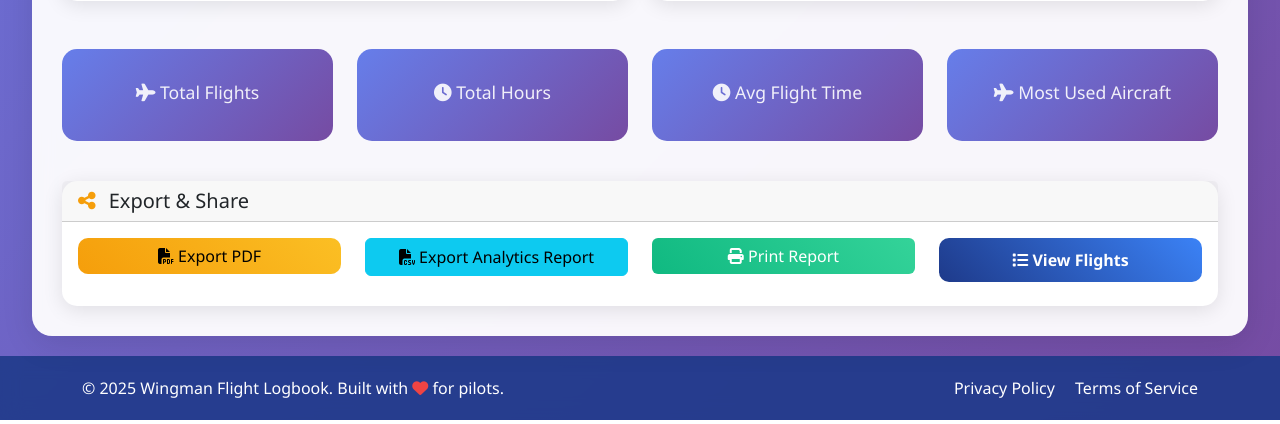
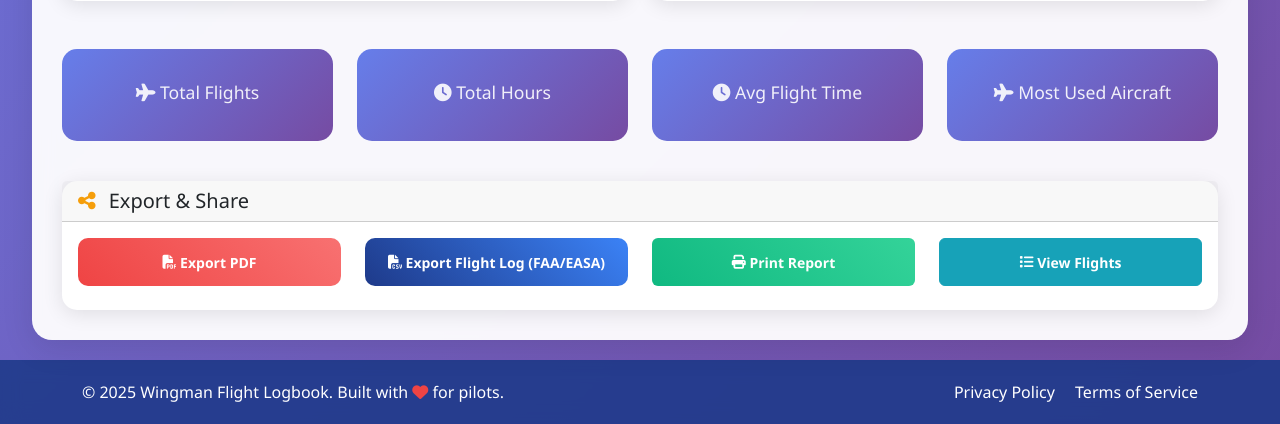
Before and after one commit to Joseph-Enkaoua/Wingman, a Django app: template templates/logbook/charts.html in a window 1280 px wide. Shown: the part 1034-1458 px from the top of the page. Run offline with Django 5.2, Linux system fonts and the light colour scheme; the template is opened without the code that fills it, so the values that code supplies are empty.

Commit message:
Add CSV export functionality and enhance flight data retrieval

```diff
--- a/logbook/urls.py
+++ b/logbook/urls.py
@@ -32,6 +32,7 @@ urlpatterns = [
 
     # Export and API
     path('export/pdf/', views.export_pdf, name='export-pdf'),
+    path('export/csv/', views.export_csv, name='export-csv'),
     path('api/stats/', views.api_flight_stats, name='api-stats'),
 
     # Legal pages
--- a/templates/logbook/aircraft_form.html
+++ b/templates/logbook/aircraft_form.html
@@ -19,8 +19,8 @@
           a new aircraft to your fleet. {% endif %}
         </p>
       </div>
-      <a href="{% url 'aircraft-list' %}" class="btn btn-outline-secondary">
-        <i class="fas fa-arrow-left"></i> Back to Aircraft
+      <a href="{% url 'aircraft-list' %}" class="btn btn-outline-secondary" style="font-weight: bold;">
+        <i class="fas fa-arrow-left"></i>&nbsp;Back to Aircraft
       </a>
     </div>
   </div>
--- a/templates/logbook/charts.html
+++ b/templates/logbook/charts.html
@@ -143,23 +143,23 @@
       <div class="card-body">
         <div class="row">
           <div class="col-md-3 mb-2">
-            <a href="{% url 'export-pdf' %}" class="btn btn-warning w-100">
-              <i class="fas fa-file-pdf"></i> Export PDF
+            <a href="{% url 'export-pdf' %}" class="btn btn-danger w-100" style="background-color: #dc3545; border-color: #dc3545; color: white; height: 48px; display: flex; align-items: center; justify-content: center; font-weight: bold; font-size: 14px;">
+              <i class="fas fa-file-pdf"></i>&nbsp;Export PDF
             </a>
           </div>
           <div class="col-md-3 mb-2">
-            <button class="btn btn-info w-100" onclick="exportChartsData()">
-              <i class="fas fa-file-csv"></i> Export Analytics Report
+            <button class="btn btn-primary w-100" onclick="exportChartsData()" style="background-color: #0d6efd; border-color: #0d6efd; color: white; height: 48px; display: flex; align-items: center; justify-content: center; font-weight: bold; font-size: 14px;">
+              <i class="fas fa-file-csv"></i>&nbsp;Export Flight Log (FAA/EASA)
             </button>
           </div>
           <div class="col-md-3 mb-2">
-            <button class="btn btn-success w-100" onclick="printCharts()">
-              <i class="fas fa-print"></i> Print Report
+            <button class="btn btn-success w-100" onclick="printCharts()" style="background-color: #198754; border-color: #198754; color: white; height: 48px; display: flex; align-items: center; justify-content: center; font-weight: bold; font-size: 14px;">
+              <i class="fas fa-print"></i>&nbsp;Print Report
             </button>
           </div>
           <div class="col-md-3 mb-2">
-            <a href="{% url 'flight-list' %}" class="btn btn-primary w-100">
-              <i class="fas fa-list"></i> View Flights
+            <a href="{% url 'flight-list' %}" class="btn btn-info w-100" style="background-color: #17a2b8; border-color: #17a2b8; color: white; height: 48px; display: flex; align-items: center; justify-content: center; font-weight: bold; font-size: 14px;">
+              <i class="fas fa-list"></i>&nbsp;View Flights
             </a>
           </div>
         </div>
@@ -399,79 +399,79 @@
           // Get conditions data
           const conditionsData = {{ conditions_data|safe }};
 
-          // Create CSV content with better organization
-          let csvContent = 'FLIGHT ANALYTICS DATA EXPORT\n';
+          // Create CSV content with FAA/EASA compliant flight log format
+          let csvContent = '';
+
+          // Header
+          csvContent += 'FLIGHT LOGBOOK EXPORT - FAA/EASA COMPLIANT FORMAT\n';
           csvContent += `Generated on: ${new Date().toLocaleDateString()}\n`;
           csvContent += `Pilot: {{ user.get_full_name|default:user.username }}\n`;
-          csvContent += '='.repeat(50) + '\n\n';
-
-          // Summary Statistics Section
-          csvContent += 'SUMMARY STATISTICS\n';
-          csvContent += '='.repeat(20) + '\n';
-          csvContent += 'Metric,Value\n';
-          csvContent += `Total Flights,{{ total_flights }}\n`;
-          csvContent += `Total Flight Hours,{{ total_hours|floatformat:1 }}\n`;
-          csvContent += `Average Flight Duration,{{ avg_flight_time|floatformat:1 }} hours\n`;
-          csvContent += `Most Used Aircraft,{{ most_used_aircraft }}\n`;
           csvContent += '\n';
 
-          // Monthly Progress Section
-          csvContent += 'MONTHLY FLIGHT PROGRESS (Last 12 Months)\n';
-          csvContent += '='.repeat(40) + '\n';
-          csvContent += 'Month,Total Hours,Night Hours,Cross-Country Hours,Total Flights\n';
-          monthlyData.forEach(item => {
-              csvContent += `${item.month},${item.total_hours.toFixed(1)},${item.night_hours.toFixed(1)},${item.cross_country_hours.toFixed(1)},0\n`;
+          // FAA/EASA Compliant Flight Log Structure
+          csvContent += 'Date,AircraftID,AircraftType,From,To,Route,TotalTime,PIC,SIC,DualReceived,InstructorGiven,Solo,CrossCountry,Day,Night,IFR,SimulatedInstrument,Simulator,DayLandings,NightLandings,Remarks\n';
+
+          // Get flight data from Django context
+          const flightData = {{ flights_data|safe }};
+
+          // Process each flight entry
+          flightData.forEach(flight => {
+              // Calculate role-based time breakdowns
+              let picTime = 0.0, sicTime = 0.0, dualTime = 0.0, instructorTime = 0.0, soloTime = 0.0;
+
+              if (flight.pilot_role === 'PIC') {
+                  picTime = flight.total_time;
+              } else if (flight.pilot_role === 'SIC') {
+                  sicTime = flight.total_time;
+              } else if (flight.pilot_role === 'DUAL') {
+                  dualTime = flight.total_time;
+              } else if (flight.pilot_role === 'INSTR') {
+                  instructorTime = flight.total_time;
+              } else if (flight.pilot_role === 'SOLO') {
+                  soloTime = flight.total_time;
+              }
+
+              // Calculate day/night split
+              const dayTime = flight.total_time - flight.night_time;
+
+              // Determine if IFR or simulated instrument
+              let ifrTime = 0.0, simulatedInstrumentTime = 0.0;
+              if (flight.conditions === 'IFR') {
+                  ifrTime = flight.total_time;
+              } else if (flight.conditions === 'SIM') {
+                  simulatedInstrumentTime = flight.total_time;
+              }
+
+              // Create route string
+              const route = `${flight.departure_aerodrome}-${flight.arrival_aerodrome}`;
+
+              // Format aircraft type with manufacturer
+              const aircraftType = flight.aircraft.manufacturer && flight.aircraft.type ?
+                  `${flight.aircraft.manufacturer} ${flight.aircraft.type}` :
+                  flight.aircraft.type || 'N/A';
+
+              // Create remarks
+              let remarks = '';
+              if (flight.instructor_name) {
+                  remarks += `Instructor: ${flight.instructor_name}. `;
+              }
+              if (flight.flight_type) {
+                  remarks += `Type: ${flight.flight_type}. `;
+              }
+              if (flight.remarks) {
+                  remarks += flight.remarks;
+              }
+              remarks = remarks.trim() || 'N/A';
+
+              // Build CSV row
+              csvContent += `${flight.date},${flight.aircraft.registration},${aircraftType},${flight.departure_aerodrome},${flight.arrival_aerodrome},${route},${flight.total_time.toFixed(1)},${picTime.toFixed(1)},${sicTime.toFixed(1)},${dualTime.toFixed(1)},${instructorTime.toFixed(1)},${soloTime.toFixed(1)},${flight.cross_country_time.toFixed(1)},${dayTime.toFixed(1)},${flight.night_time.toFixed(1)},${ifrTime.toFixed(1)},${simulatedInstrumentTime.toFixed(1)},0.0,${flight.landings_day},${flight.landings_night},${remarks}\n`;
           });
-          csvContent += '\n';
-
-          // Aircraft Performance Section
-          csvContent += 'AIRCRAFT PERFORMANCE & USAGE\n';
-          csvContent += '='.repeat(35) + '\n';
-          csvContent += 'Aircraft Registration,Total Hours,Flight Count,Average Hours per Flight\n';
-          aircraftData.forEach(item => {
-              const avgHours = item.total_hours > 0 ? (item.total_hours / item.flight_count).toFixed(1) : '0.0';
-              csvContent += `${item.aircraft__registration},${item.total_hours.toFixed(1)},${item.flight_count},${avgHours}\n`;
-          });
-          csvContent += '\n';
-
-          // Flight Type Analysis Section
-          csvContent += 'FLIGHT TYPE DISTRIBUTION\n';
-          csvContent += '='.repeat(30) + '\n';
-          csvContent += 'Flight Type,Number of Flights,Percentage of Total\n';
-          const totalFlightTypes = flightTypeData.reduce((sum, item) => sum + item.count, 0);
-          flightTypeData.forEach(item => {
-              const percentage = totalFlightTypes > 0 ? ((item.count / totalFlightTypes) * 100).toFixed(1) : '0.0';
-              csvContent += `${item.flight_type || 'Unknown'},${item.count},${percentage}%\n`;
-          });
-          csvContent += '\n';
-
-          // Weather Conditions Section
-          csvContent += 'FLIGHT CONDITIONS ANALYSIS\n';
-          csvContent += '='.repeat(30) + '\n';
-          csvContent += 'Weather Conditions,Number of Flights,Percentage of Total\n';
-          const totalConditions = conditionsData.reduce((sum, item) => sum + item.count, 0);
-          conditionsData.forEach(item => {
-              const percentage = totalConditions > 0 ? ((item.count / totalConditions) * 100).toFixed(1) : '0.0';
-              csvContent += `${item.conditions || 'Unknown'},${item.count},${percentage}%\n`;
-          });
-          csvContent += '\n';
-
-          // Time Breakdown Section
-          csvContent += 'TIME BREAKDOWN SUMMARY\n';
-          csvContent += '='.repeat(25) + '\n';
-          csvContent += 'Time Category,Hours\n';
-          csvContent += `Total Flight Time,{{ total_hours|floatformat:1 }}\n`;
-          csvContent += `Night Time,{{ pilot_profile.total_night_hours|floatformat:1 }}\n`;
-          csvContent += `Instrument Time,{{ pilot_profile.total_instrument_hours|floatformat:1 }}\n`;
-          csvContent += `Cross-Country Time,{{ pilot_profile.total_cross_country_hours|floatformat:1 }}\n`;
-          csvContent += `Dual Instruction,{{ pilot_profile.total_dual_hours|floatformat:1 }}\n`;
-          csvContent += `Solo Time,{{ pilot_profile.total_solo_hours|floatformat:1 }}\n`;
-          csvContent += '\n';
 
           // Footer
-          csvContent += '='.repeat(50) + '\n';
-          csvContent += 'End of Report\n';
+          csvContent += '\n';
+          csvContent += 'End of Flight Log\n';
           csvContent += `Generated by Wingman Flight Logbook on ${new Date().toLocaleString()}\n`;
+          csvContent += 'Note: This format is designed to be compatible with both FAA and EASA logbook requirements.\n';
 
           // Create and download CSV file
           const blob = new Blob([csvContent], { type: 'text/csv;charset=utf-8;' });
--- a/templates/logbook/flight_form.html
+++ b/templates/logbook/flight_form.html
@@ -22,8 +22,8 @@
           {% endif %}
         </p>
       </div>
-      <a href="{% url 'flight-list' %}" class="btn btn-outline-secondary">
-        <i class="fas fa-arrow-left"></i> Back to Flights
+      <a href="{% url 'flight-list' %}" class="btn btn-outline-secondary" style="font-weight: bold;">
+        <i class="fas fa-arrow-left"></i>&nbsp;Back to Flights
       </a>
     </div>
   </div>
```
Also changed, not shown: logbook/views.py (+113 -1 lines), templates/logbook/aircraft_confirm_delete.html (+4 -3 lines), templates/logbook/aircraft_list.html (+14 -12 lines), templates/logbook/dashboard.html (+8 -8 lines), templates/logbook/flight_confirm_delete.html (+4 -3 lines), templates/logbook/flight_list.html (+14 -9 lines), templates/logbook/profile.html (+6 -6 lines).
